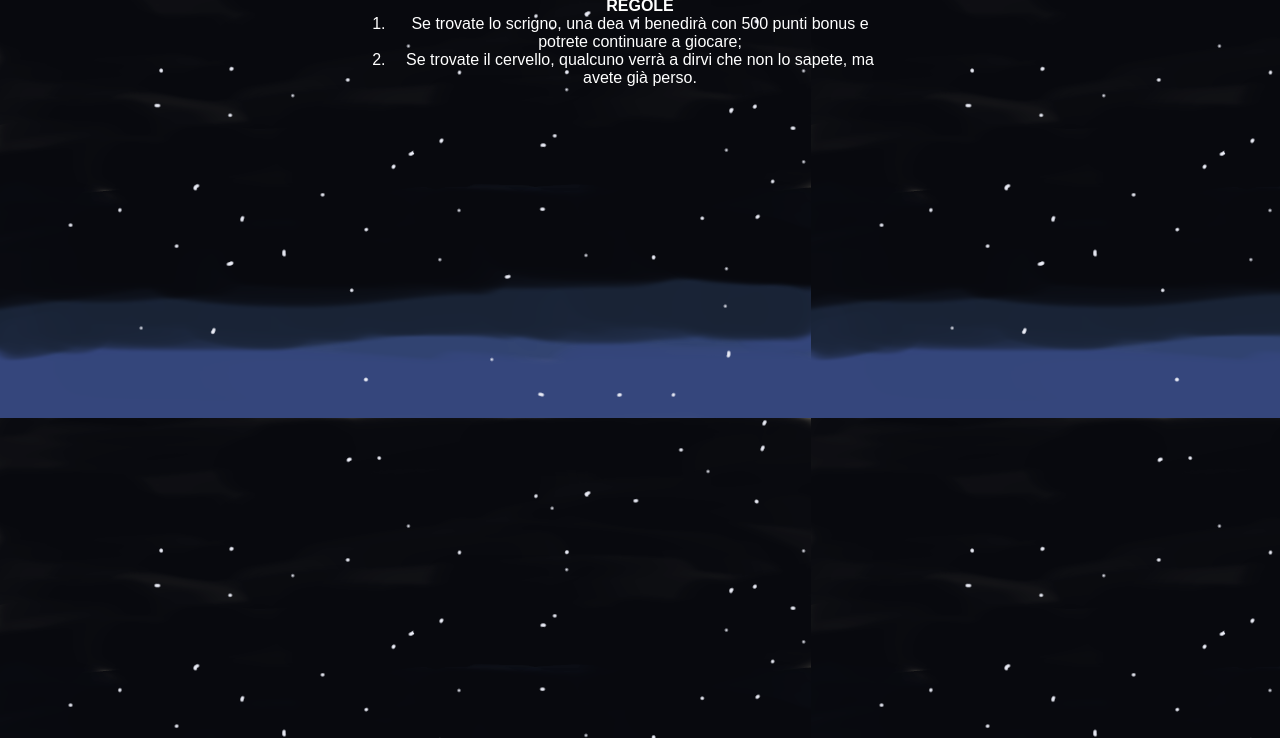
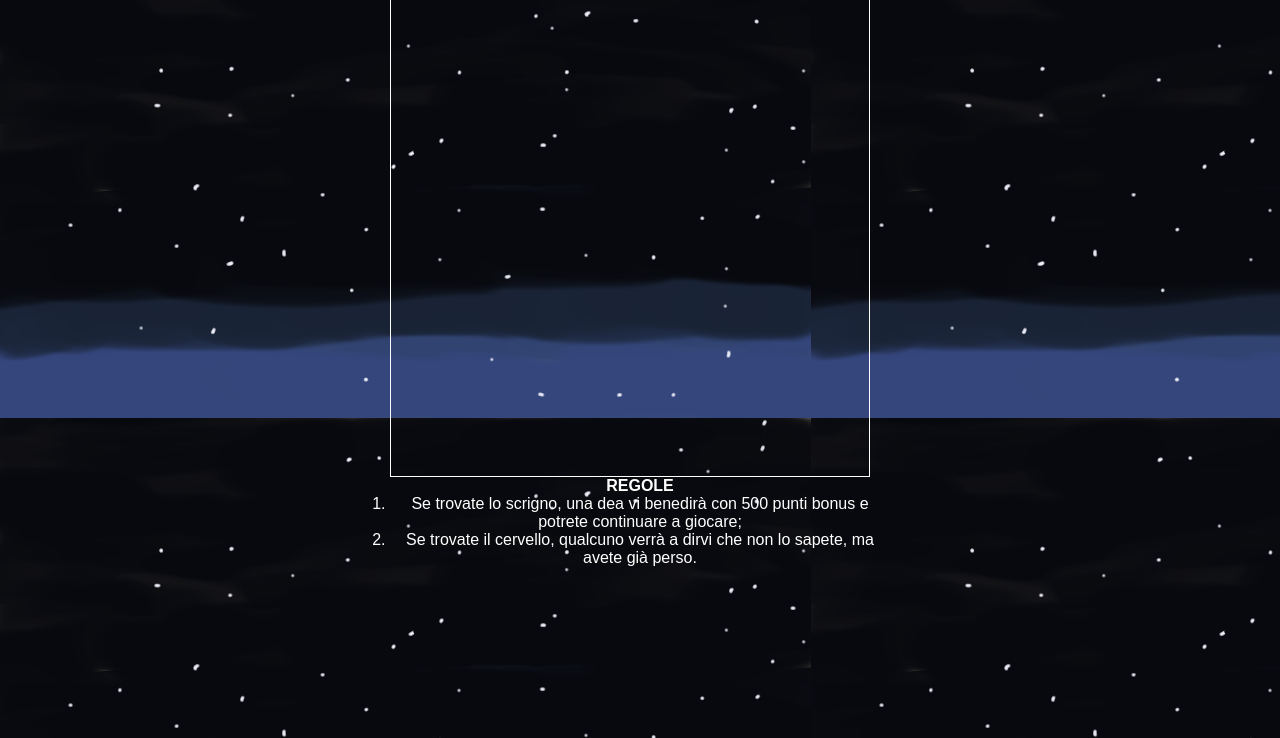
Before and after one commit to Polvere243/Campo-Stellato, a plain HTML site: page index.html in a window 1280 px wide. Shown: the part 62-800 px from the top of the page. Drawn offline with Linux system fonts and the light colour scheme; a web font is replaced by a local one.

Commit message:
created table

```diff
--- a/css/style.css
+++ b/css/style.css
@@ -25,3 +25,11 @@ body{
     display: flex;
     justify-content: space-between;
 }
+
+/* tabellone */
+
+.table{
+    width: 480px;
+    height: 480px;
+    border: 1px solid white;
+}
```
